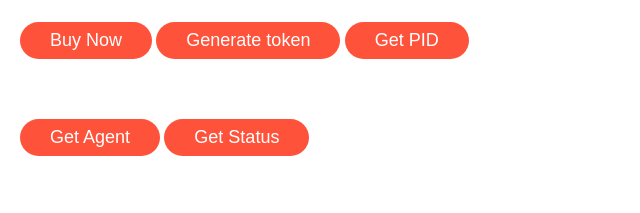
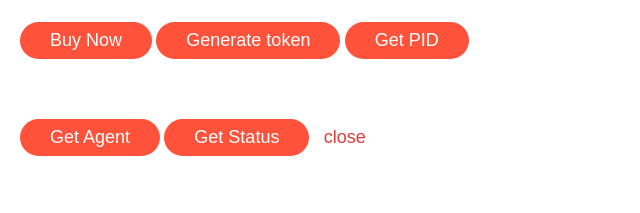
Before and after one commit to WAZF/Merchant, a plain HTML site: page index.html in a window 1280 px wide. Shown: the part 780-993 px from the top of the page, 640-1280 px from the left. Drawn offline with Linux system fonts and the light colour scheme.

Commit message:
Update index.html

```diff
--- a/index.html
+++ b/index.html
@@ -75,6 +75,7 @@
                 <button class="btn" onclick="getPID()">Get PID</button>
                 <button class="btn" onclick="getAgent()">Get Agent</button>
                 <button class="btn" onclick="getStatus()">Get Status</button>
+                <button href="#" onclick="close_window();return false;">close</button>
                 <a href="product/iphone14/ip-2.jpg" download="iphone14_image">
                   <button class="btn">Download Image</button>
                 </a>
```
